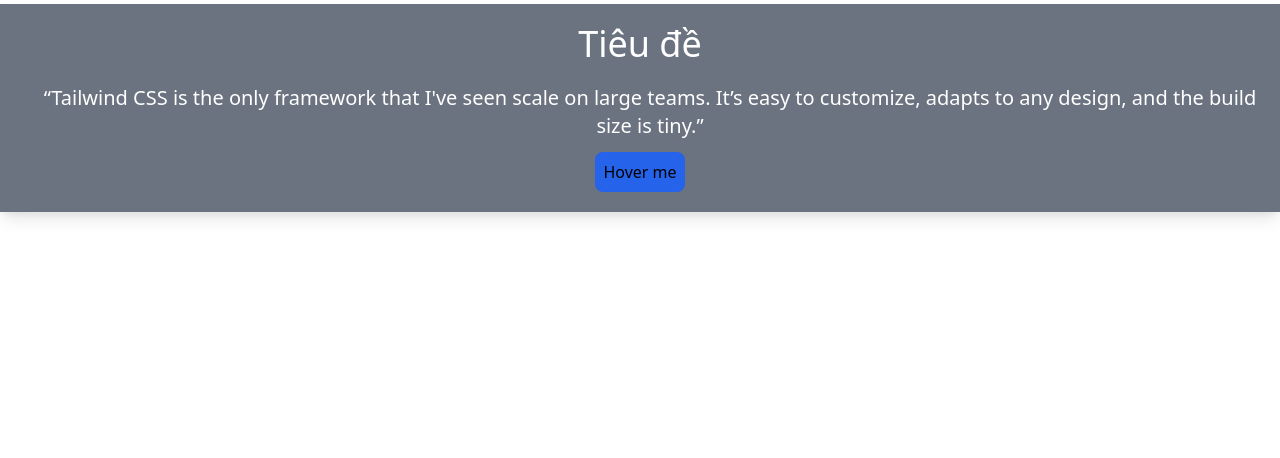
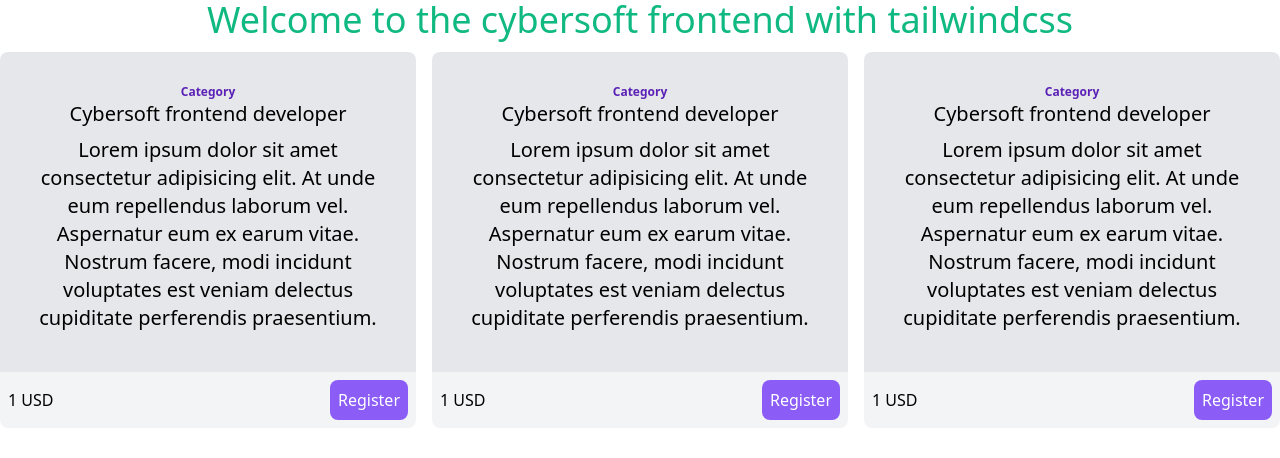
Before and after one commit to dungpv/booking_ticket, a React (Create React App) app: page / in a window 1280 px wide. Shown: the top 458 px of the page. Built offline with nearby package versions, Linux system fonts and the light colour scheme.

Commit message:
Bai tap tailwindcss

```diff
--- a/src/App.js
+++ b/src/App.js
@@ -1,4 +1,5 @@
 import "./App.css";
+import BaiTapLayoutTailwindCss from "./TailwindComponent/BaiTapLayoutTailwindCss";
 import BorderRadius from "./TailwindComponent/BorderRadius";
 import CustomCss from "./TailwindComponent/CustomCss";
 import DemoGrid from "./TailwindComponent/DemoGrid";
@@ -18,7 +19,8 @@ function App() {
       {/* <TextBackGroundDemo></TextBackGroundDemo>
       <BorderRadius></BorderRadius> */}
       {/* <ResponsiveDemo></ResponsiveDemo> */}
-      <CustomCss></CustomCss>
+      {/* <CustomCss></CustomCss> */}
+      <BaiTapLayoutTailwindCss></BaiTapLayoutTailwindCss>
     </div>
   );
 }
--- /dev/null
+++ b/src/TailwindComponent/BaiTapLayoutTailwindCss.js
@@ -0,0 +1,23 @@
+import React from "react";
+import Card from "./Card";
+
+export default function BaiTapLayoutTailwindCss() {
+  return (
+    <div className="container">
+      <h1 className="text-center text-4xl text-green-500">
+        Welcome to the cybersoft frontend with tailwindcss
+      </h1>
+      <div className="grid grid-cols-3 gap-4 my-3">
+        <div className="text-center">
+          <Card></Card>
+        </div>
+        <div className="text-center">
+          <Card></Card>
+        </div>
+        <div className="text-center">
+          <Card></Card>
+        </div>
+      </div>
+    </div>
+  );
+}
--- /dev/null
+++ b/src/TailwindComponent/Card.js
@@ -0,0 +1,24 @@
+import React from "react";
+
+export default function Card() {
+  return (
+    <div className="card w-full">
+      <div className="card-body bg-gray-200 py-8 rounded-tl-lg rounded-tr-lg px-7">
+        <h3 className="text-purple-800 font-bold text-xs">Category</h3>
+        <p className="text-black text-xl ">Cybersoft frontend developer</p>
+        <p className="text-black text-xl font-thin my-2">
+          Lorem ipsum dolor sit amet consectetur adipisicing elit. At unde eum
+          repellendus laborum vel. Aspernatur eum ex earum vitae. Nostrum
+          facere, modi incidunt voluptates est veniam delectus cupiditate
+          perferendis praesentium.
+        </p>
+      </div>
+      <div className="card-footer rounded-bl-lg rounded-br-lg flex justify-between bg-gray-100 px-2">
+        <p className="mt-4">1 USD</p>
+        <button className="rounded-lg bg-purple-500 text-white px-2 my-2 py-2 hover:text-purple-500 hover:bg-gray-300 transition duration-500">
+          Register
+        </button>
+      </div>
+    </div>
+  );
+}
```
